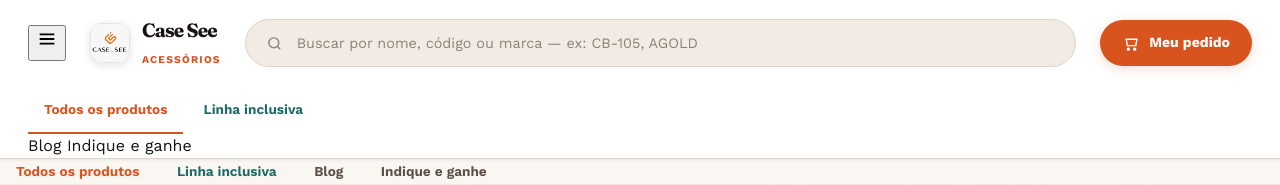
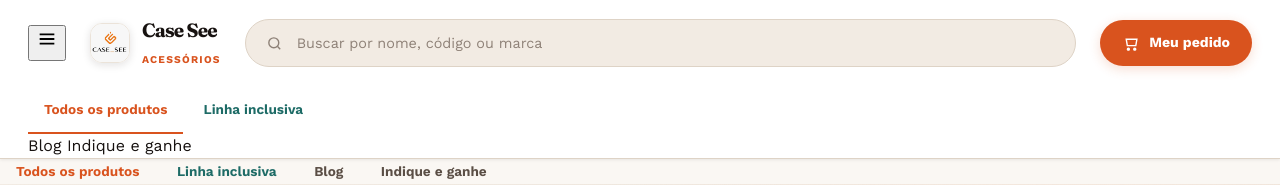
Before and after one commit to yurialexandera1/loja, a Django app: page / in a window 1280 px wide. Shown: the top 185 px of the page. Run offline with Django 4.2, Linux system fonts and the light colour scheme; data that the repository does not hold is empty; parts of the project's set-up code (start-up, migrations or seed data) failed here and were passed over.

Commit message:
fix: remove exemplo CB-105/AGOLD do placeholder da busca (ficava truncado/cortado em telas menores)

```diff
--- a/templates/store/base.html
+++ b/templates/store/base.html
@@ -96,7 +96,7 @@
         <button type="submit" aria-label="Buscar">
           <svg width="17" height="17" viewBox="0 0 24 24" fill="none" stroke="currentColor" stroke-width="2" aria-hidden="true"><circle cx="11" cy="11" r="7"/><path d="m20 20-3.6-3.6"/></svg>
         </button>
-        <input type="search" name="busca" value="{{ busca|default:'' }}" placeholder="Buscar por nome, código ou marca — ex: CB-105, AGOLD" aria-label="Buscar por nome, código ou marca">
+        <input type="search" name="busca" value="{{ busca|default:'' }}" placeholder="Buscar por nome, código ou marca" aria-label="Buscar por nome, código ou marca">
       </form>
       <a href="{% url 'store:carrinho' %}" class="buy-btn">
         <svg width="17" height="17" viewBox="0 0 24 24" fill="none" stroke="currentColor" stroke-width="2" aria-hidden="true"><path d="M6 6h15l-1.5 9h-12z"/><circle cx="9" cy="20" r="1.4" fill="currentColor"/><circle cx="18" cy="20" r="1.4" fill="currentColor"/></svg>
```
